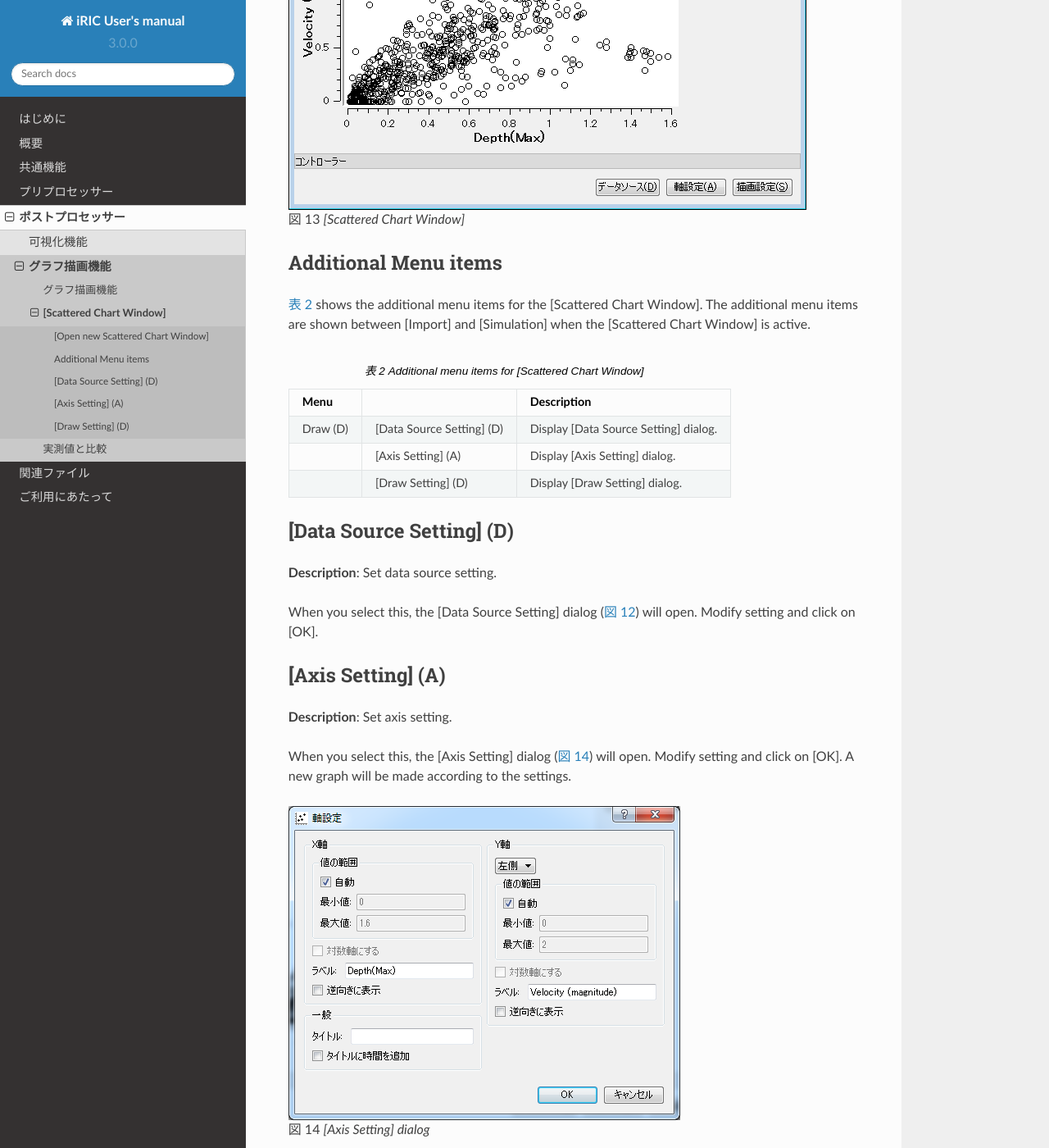
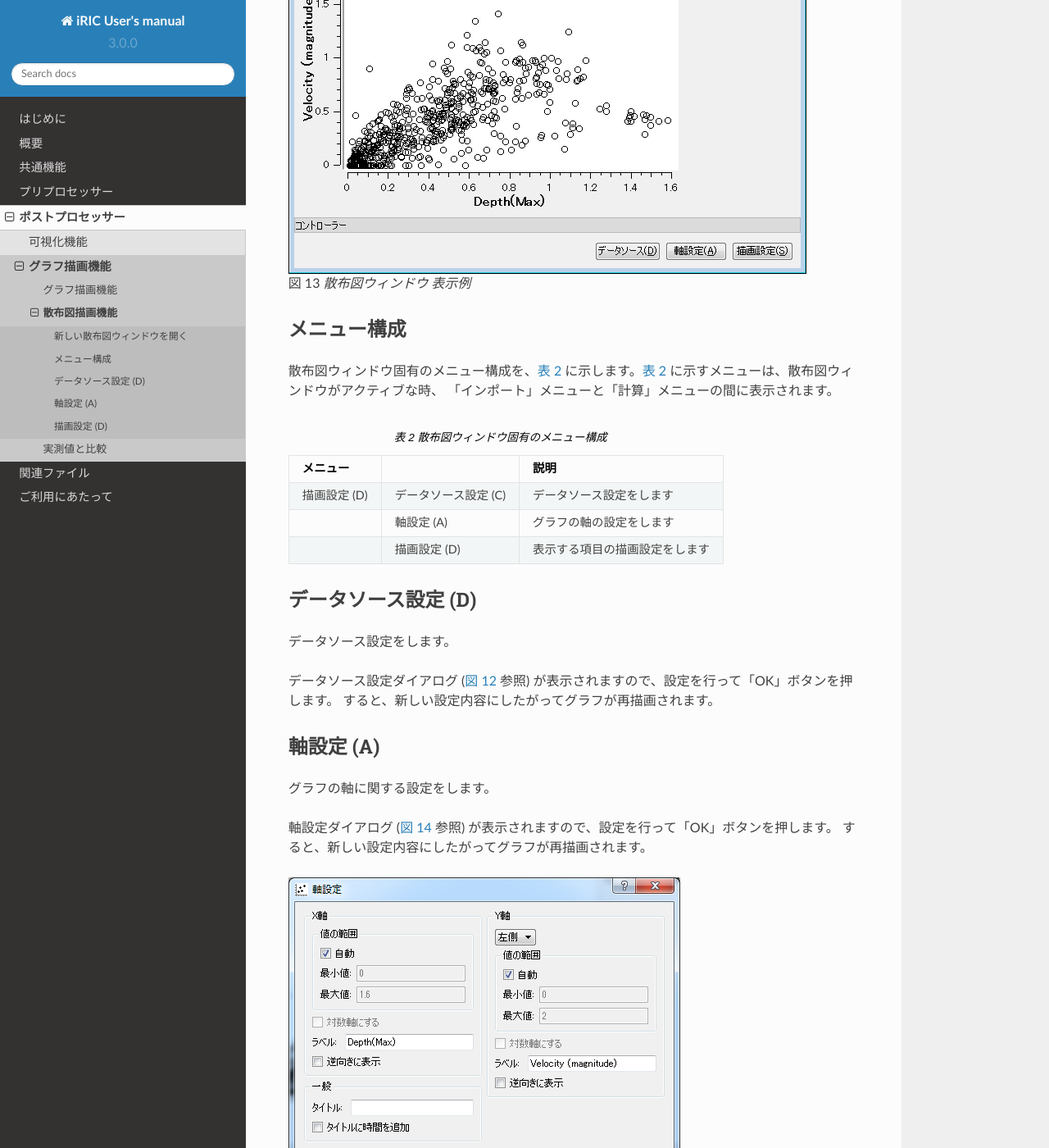
Before and after one commit to i-RIC/gui_user_manual, a Sphinx documentation site: the page built from source/05/02/02_scattered.rst, in a window 1280 px wide and 1400 px high, scrolled down 1008 px. Shown: the whole window at 82% size. Built offline with Sphinx 7.4.7 and the Read the Docs theme 2.0.0, drawn with Linux system fonts in a browser that asks for light colours; some of the changed text lies outside the part shown.

Commit message:
02_scattered.rst translated to Japanese

```diff
--- a/source/05/02/02_scattered.rst
+++ b/source/05/02/02_scattered.rst
@@ -1,104 +1,105 @@
 .. _sec_scattered_chart_window_detail:
 
-[Scattered Chart Window]
+散布図描画機能
 ==========================
 
-The functions for opening a scattered chart window are explained in this
-section.
+散布図を描画する機能について説明します。
 
-[Open new Scattered Chart Window]
+この機能を利用するには、散布図ウィンドウを用います。
+
+新しい散布図ウィンドウを開く
 -----------------------------------
 
 .. |scattered-window-icon| image:: images/scattered-window-icon.png
 
-Either of the following actions opens a new graph window.
+新しい散布図ウィンドウを開くには、以下のいずれかの操作を行います。
 
-**Menu bar:** [Calculation Results] (R) --> [Open New Scattered Chart Window]
+**メニューバー:** 計算結果 (R) --> 新しい散布図ウィンドウを開く
 
-**Operation Toolbar:** |scattered-window-icon|
+**ツールバー:** |scattered-window-icon|
 
-The [Data Source Setting] dialog (:numref:`image_scattered_data_source_dialog`)
-will open, so select the
-data to draw graph and click on [OK]. A new [Scattered Chart Window]
-window (:numref:`image_scattered_window`) will open that
-draws a scattered chart for the data you selected.
+データソース設定ダイアログ (:numref:`image_scattered_data_source_dialog`
+参照)
+が表示されますので、散布図でX軸に使用する計算結果、
+Y軸に使用する計算結果を設定して「OK」ボタンを押します。すると、設定した内容
+にしたがって散布図ウィンドウが新しく表示されます。
+表示される散布図ウィンドウの例を
+:numref:`image_scattered_window` に示します。
 
 .. _image_scattered_data_source_dialog:
 
 .. figure:: images/scattered_data_source_dialog.png
 
-   [Data Source Setting] dialog
-
+   データソース設定ダイアログ 表示例
 
 .. _image_scattered_window:
 
 .. figure:: images/scattered_window.png
 
-   [Scattered Chart Window]
+   散布図ウィンドウ 表示例
 
-Additional Menu items
+メニュー構成
 ----------------------
 
-:numref:`table_scattered_window_menu`
-shows the additional menu items for the [Scattered Chart Window].
-The additional menu items are shown between [Import] and
-[Simulation] when the [Scattered Chart Window] is active.
+散布図ウィンドウ固有のメニュー構成を、:numref:`table_scattered_window_menu`
+に示します。:numref:`table_scattered_window_menu`
+に示すメニューは、散布図ウィンドウがアクティブな時、
+「インポート」メニューと「計算」メニューの間に表示されます。
 
 .. _table_scattered_window_menu:
 
-.. list-table:: Additional menu items for [Scattered Chart Window]
+.. list-table:: 散布図ウィンドウ固有のメニュー構成
    :header-rows: 1
 
-   * - Menu
+   * - メニュー
      -
-     - Description
-   * - Draw (D)
-     - [Data Source Setting] (D)
-     - Display [Data Source Setting] dialog.
+     - 説明
+   * - 描画設定 (D)
+     - データソース設定 (C)
+     - データソース設定をします
    * -
-     - [Axis Setting] (A)
-     - Display [Axis Setting] dialog.
+     - 軸設定 (A)
+     - グラフの軸の設定をします
    * -
-     - [Draw Setting] (D)
-     - Display [Draw Setting] dialog.
+     - 描画設定 (D)
+     - 表示する項目の描画設定をします
 
-[Data Source Setting] (D)
+データソース設定 (D)
 ----------------------------
 
-**Description**: Set data source setting.
+データソース設定をします。
 
-When you select this, the [Data Source Setting] dialog
-(:numref:`image_scattered_data_source_dialog`)
-will open. Modify setting and click on [OK].
+データソース設定ダイアログ (:numref:`image_scattered_data_source_dialog` 参照)
+が表示されますので、設定を行って「OK」ボタンを押します。
+すると、新しい設定内容にしたがってグラフが再描画されます。
 
-[Axis Setting] (A)
+軸設定 (A)
 --------------------
 
-**Description**: Set axis setting.
 
-When you select this, the [Axis Setting] dialog
-(:numref:`image_scattered_axis_setting_dialog`) will open.
-Modify setting and click on [OK]. A new graph will be made according to
-the settings.
+グラフの軸に関する設定をします。
+
+軸設定ダイアログ (:numref:`image_scattered_axis_setting_dialog` 参照)
+が表示されますので、設定を行って「OK」ボタンを押します。
+すると、新しい設定内容にしたがってグラフが再描画されます。
 
 .. _image_scattered_axis_setting_dialog:
 
 .. figure:: images/scattered_axis_setting_dialog.png
 
-   [Axis Setting] dialog
+   軸設定ダイアログ 表示例
 
-[Draw Setting] (D)
+描画設定 (D)
 -------------------
 
-**Description**: Set the draw settings
+グラフに描画する項目の描画設定をします。
 
-When you select this, the [Draw Setting] dialog
-(:numref:`image_scattered_draw_setting_dialog`) will open.
-Modify setting and click on [OK]. A new graph will be made according to
-the settings.
+描画設定ダイアログ (:numref:`image_scattered_draw_setting_dialog` 参照)
+が表示されますので、設定を行って「OK」ボタンを押します。
+すると、新しい設定にしたがってグラフが再描画されます。
 
 .. _image_scattered_draw_setting_dialog:
 
 .. figure:: images/scattered_draw_setting_dialog.png
 
-   [Draw Setting] dialog
+   描画設定ダイアログ 表示例
```
